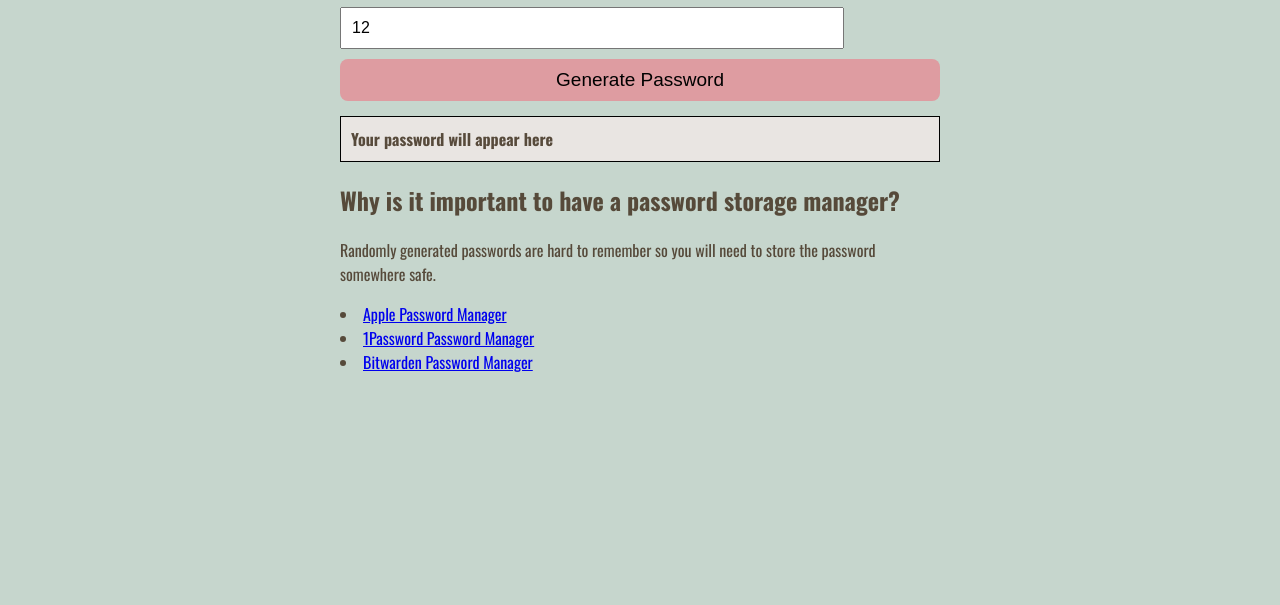
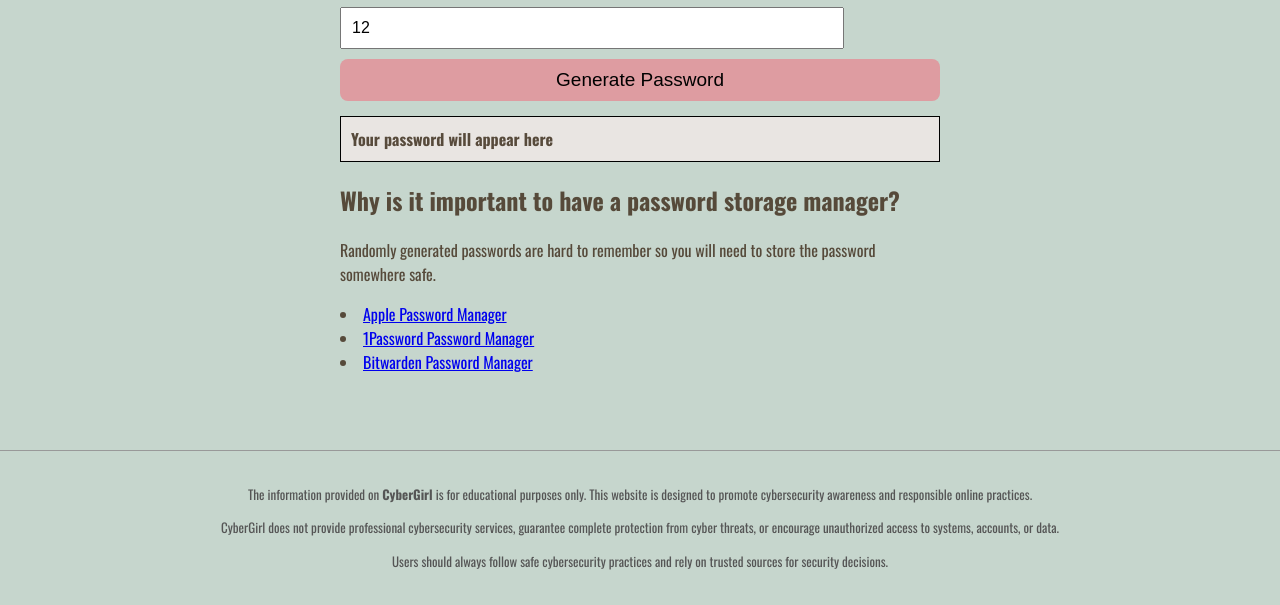
Before and after one commit to gwcode2-ai/thecyberinfo, a plain HTML site: page index.html in a window 1280 px wide. Shown: the part 334-939 px from the top of the page. Before the commit the page ends 800 px from the top, so only its background shows below. Drawn offline with nearby package versions, Linux system fonts and the light colour scheme.

Commit message:
Disclaimer at bottom

```diff
--- a/index.html
+++ b/index.html
@@ -5,6 +5,15 @@
   <link href="https://fonts.googleapis.com/css2?family=Oswald:wght@400;500;600;700&display=swap" rel="stylesheet">
 
   <style>
+    .site-footer {
+  margin-top: 40px;
+  padding: 20px;
+  text-align: center;
+  font-size: 13px;
+  color: #555;
+  border-top: 1px solid #999;
+  line-height: 1.6;
+}
     #CyberLab h2 {
   font-size: 40px;
 }
@@ -252,18 +261,7 @@ Score: 0
 
     <h2>Security Disclaimer</h2>
 
-    <p>
-    The information provided on CyberGirl is for educational purposes only.
-    This website is designed to promote cybersecurity awareness and responsible
-    online practices.
 
-    CyberGirl does not provide professional cybersecurity services, guarantee
-    complete protection from cyber threats, or encourage unauthorized access to
-    systems, accounts, or data.
-
-    Users should always follow safe cybersecurity practices and rely on trusted
-    sources for security decisions.
-    </p>
 
 </div>
 </div>
@@ -528,8 +526,27 @@ document.getElementById("score").innerHTML = "";
 }
 
 
+
 </script>
 
+<footer class="site-footer">
+  <p>
+    The information provided on <strong>CyberGirl</strong> is for educational
+    purposes only. This website is designed to promote cybersecurity awareness
+    and responsible online practices.
+  </p>
+
+  <p>
+    CyberGirl does not provide professional cybersecurity services, guarantee
+    complete protection from cyber threats, or encourage unauthorized access to
+    systems, accounts, or data.
+  </p>
+
+  <p>
+    Users should always follow safe cybersecurity practices and rely on trusted
+    sources for security decisions.
+  </p>
+</footer>
 
 </body>
 </html>
```
